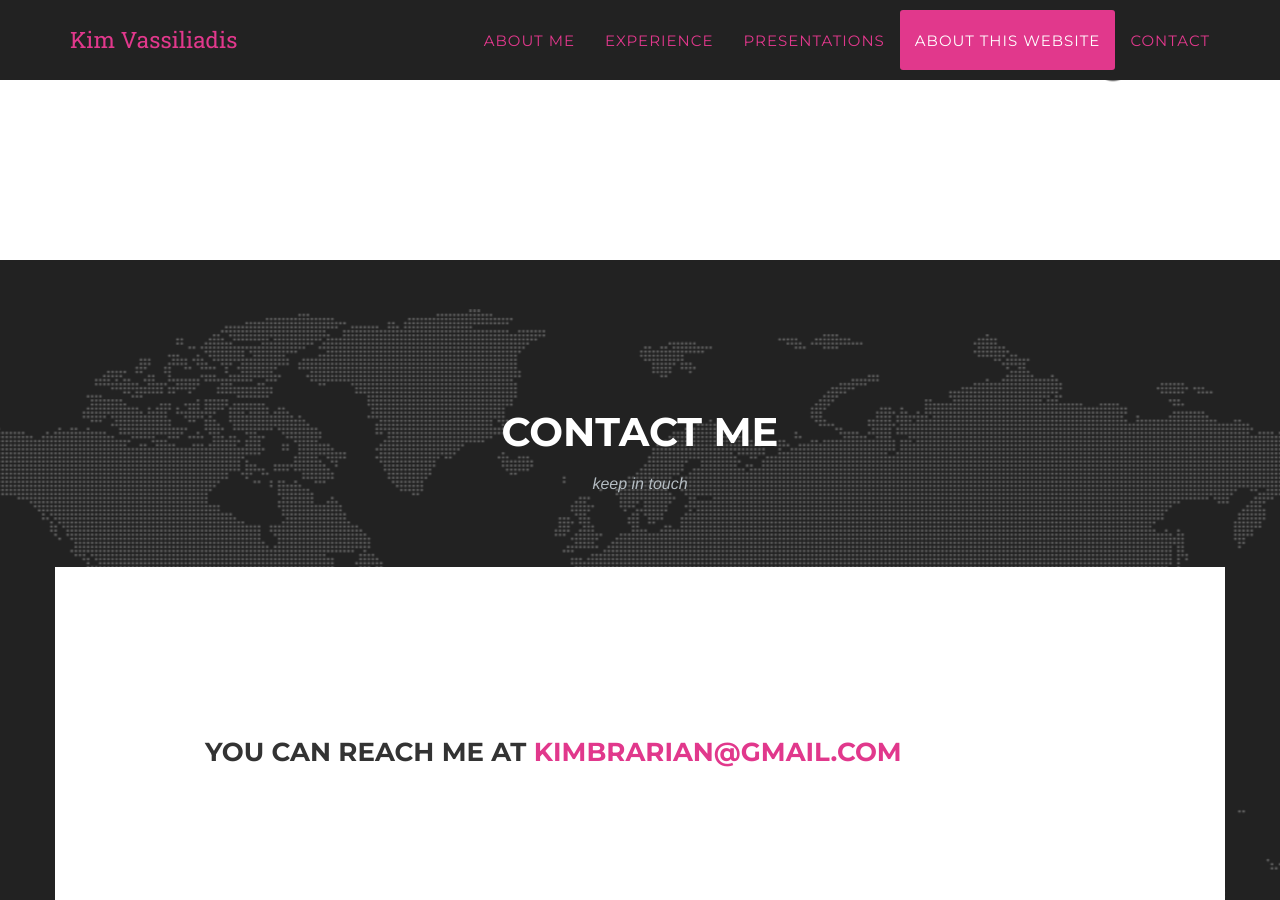
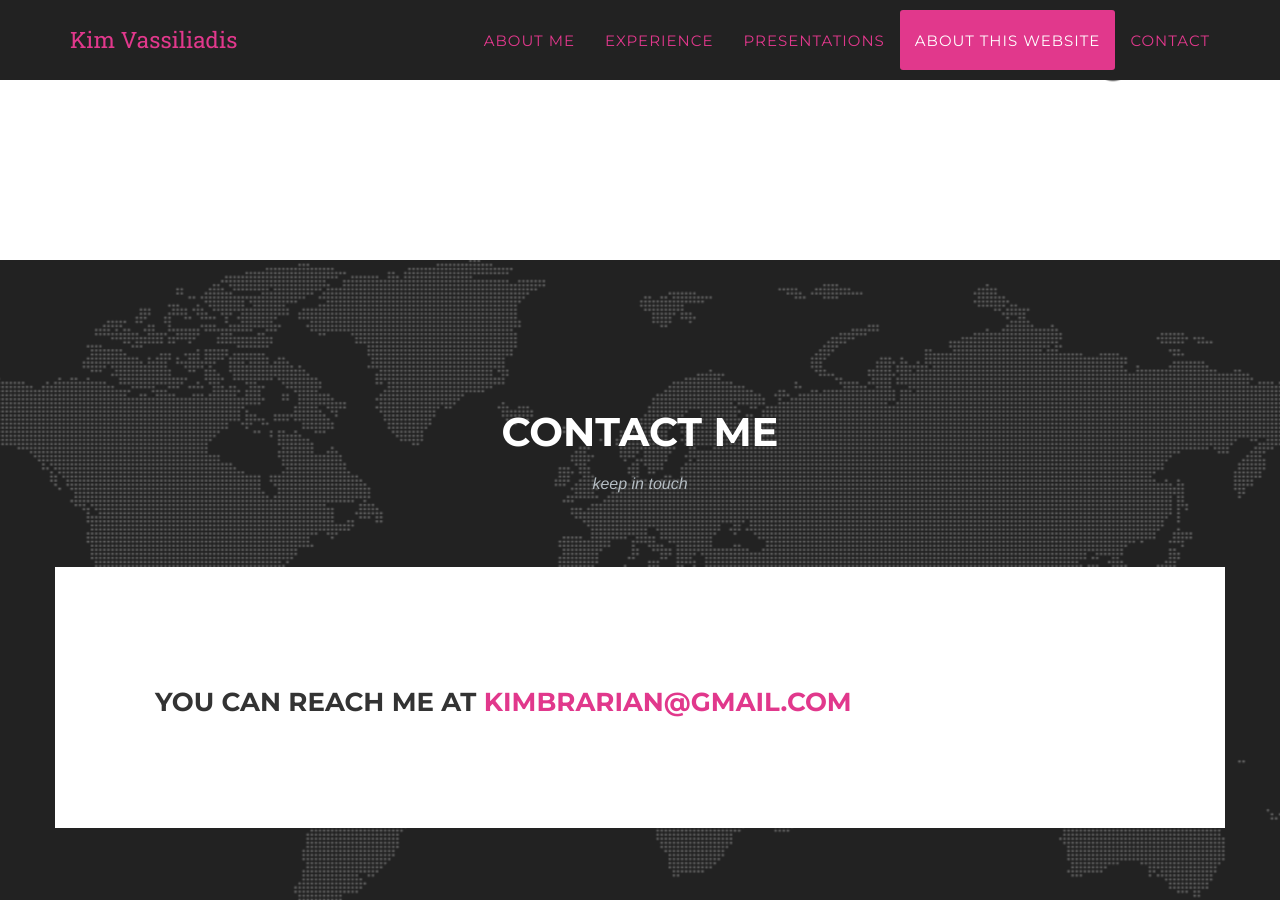
Before and after one commit to kimbrarian/jekyll, a Jekyll site: the page built from index.html, in a window 1280 px wide and 900 px high, scrolled down 4949 px. Built offline with Jekyll 4.4.1, drawn with Linux system fonts in a browser that asks for light colours; some web fonts are replaced.

Commit message:
Update contact.html

```diff
--- a/_includes/contact.html
+++ b/_includes/contact.html
@@ -7,7 +7,7 @@
                 </div>
             </div>
             <div class="row">
-                <div class="col-lg-12" style="background-color:#fff; padding:150px;">
+                <div class="col-lg-12" style="background-color:#fff; padding:100px;">
                           <h3>You can reach me at <a href="mailto:kimbrarian@gmail.com">kimbrarian@gmail.com</a></h3>
                     <!--<form name="sentMessage" id="contactForm" novalidate>
                         <div class="row">
```
